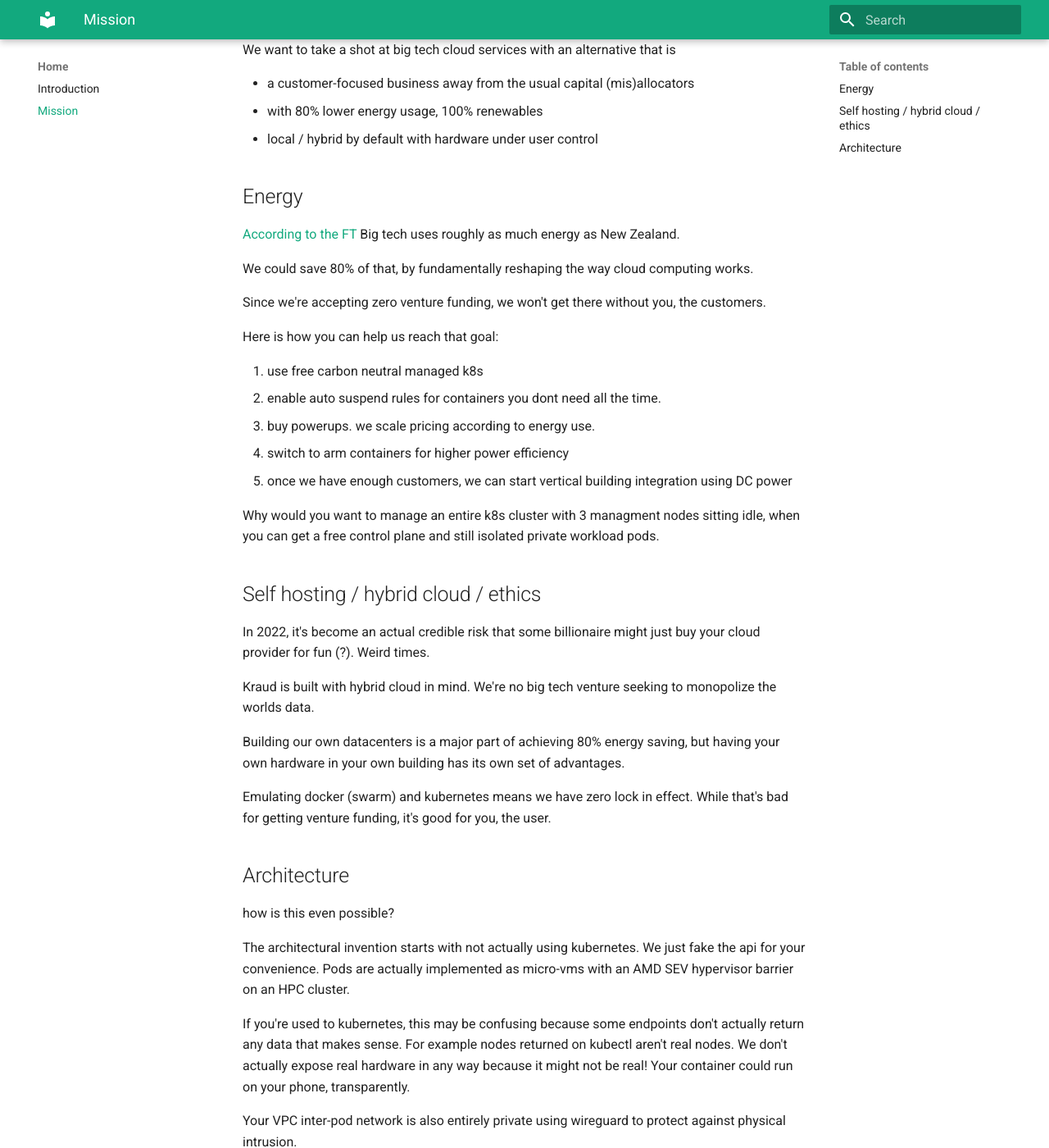
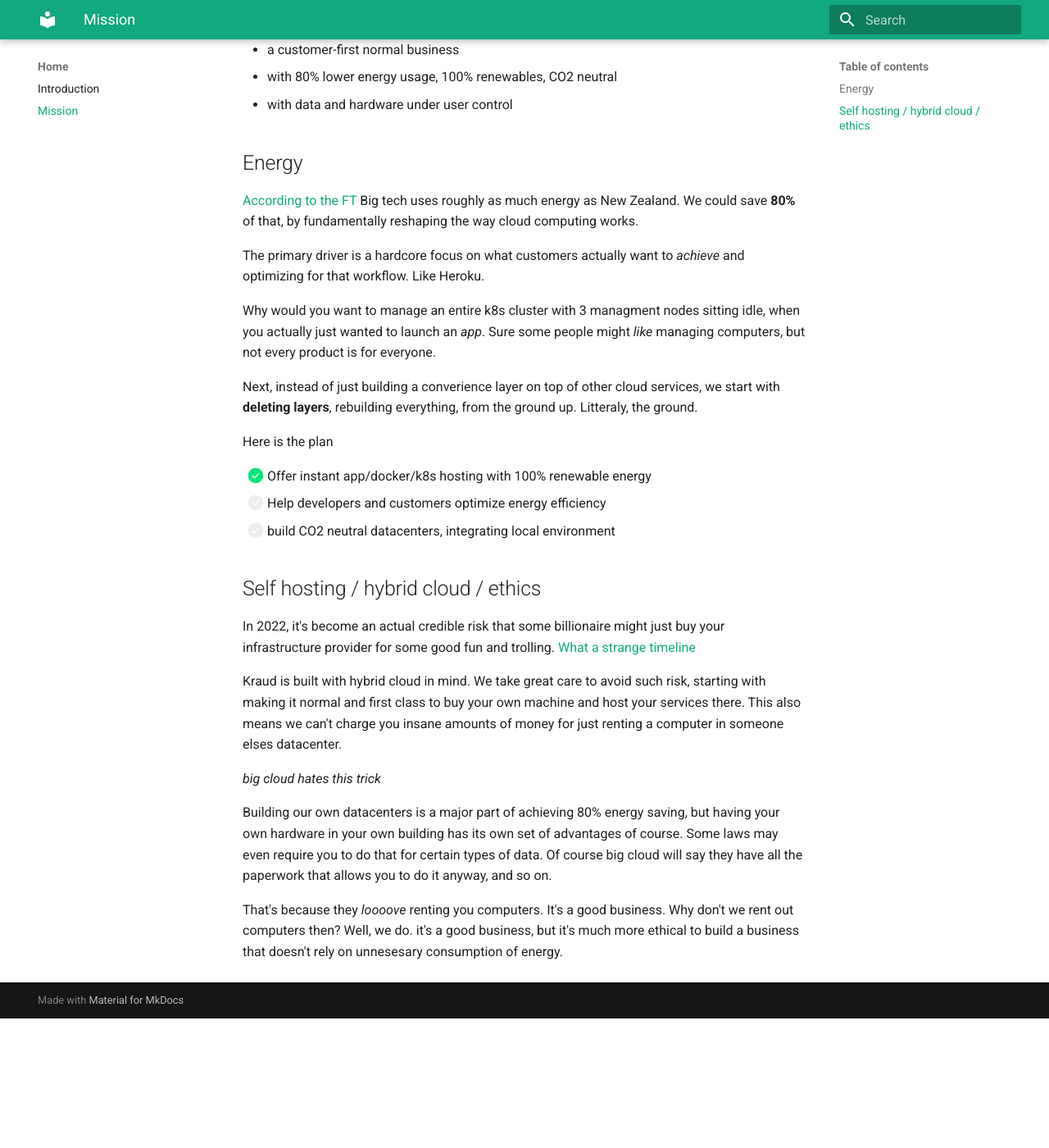
Before and after one commit to kraudcloud/wiki, an MkDocs documentation site: the page built from docs/mission.md, in a window 1280 px wide and 1400 px high, scrolled down 247 px. Shown: the whole window at 82% size. Built offline with MkDocs 1.6.1 and Material for MkDocs 9.7.7, drawn with Linux system fonts in a browser that asks for light colours; after the commit the page ends 1489 px from its top, so only the background shows below that; some of the changed text lies outside the part shown.

Commit message:
documenting our tech

```diff
--- a/docs/mission.md
+++ b/docs/mission.md
@@ -5,65 +5,38 @@
 We're offering managed kubernetes for free, in Europe, in the middle of an energy crisis, with zero venture funding.
 This is a big leap towards a bigger goal:
 
-We want to take a shot at big tech cloud services with an alternative that is
 
- - a customer-focused business away from the usual capital (mis)allocators
- - with 80% lower energy usage, 100% renewables
- - local / hybrid by default with hardware under user control
+ - a customer-first normal business
+ - with 80% lower energy usage, 100% renewables, CO2 neutral
+ - with data and hardware under user control
 
 
 ## Energy
 
 
-[According to the FT](https://www.ft.com/content/0c69d4a4-2626-418d-813c-7337b8d5110d) Big tech uses roughly as much energy as New Zealand.
+[According to the FT](https://www.ft.com/content/0c69d4a4-2626-418d-813c-7337b8d5110d) Big tech uses roughly as much energy as New Zealand. We could save **80%** of that, by fundamentally reshaping the way cloud computing works.
 
-We could save 80% of that, by fundamentally reshaping the way cloud computing works.
+The primary driver is a hardcore focus on what customers actually want to *achieve* and optimizing for that workflow. Like Heroku.
 
-Since we're accepting zero venture funding, we won't get there without you, the customers.
+Why would you want to manage an entire k8s cluster with 3 managment nodes sitting idle, when you actually just wanted to launch an *app*. Sure some people might *like* managing computers, but not every product is for everyone.
 
-Here is how you can help us reach that goal:
+Next, instead of just building a converience layer on top of other cloud services, we start with **deleting layers**,  rebuilding everything, from the ground up. Litteraly, the ground.
 
- 1. use free carbon neutral managed k8s
- 2. enable auto suspend rules for containers you dont need all the time.
- 3. buy powerups. we scale pricing according to energy use.
- 4. switch to arm containers for higher power efficiency
- 5. once we have enough customers, we can start vertical building integration using DC power
+Here is the plan
 
-
-Why would you want to manage an entire k8s cluster with 3 managment nodes sitting idle,
-when you can get a free control plane and still isolated private workload pods.
+ - [x] Offer instant app/docker/k8s hosting with 100% renewable energy
+ - [ ] Help developers and customers optimize energy efficiency
+ - [ ] build CO2 neutral datacenters, integrating local environment
 
 
 ## Self hosting / hybrid cloud / ethics
 
-In 2022, it's become an actual credible risk that some billionaire might just buy your cloud provider for fun (?). Weird times.
+In 2022, it's become an actual credible risk that some billionaire might just buy your infrastructure provider for some good fun and trolling. [What a strange timeline](https://duckduckgo.com/?q=elon+musk+buys+twitter)
 
-Kraud is built with hybrid cloud in mind. We're no big tech venture seeking to monopolize the worlds data.
+Kraud is built with hybrid cloud in mind. We take great care to avoid such risk, starting with making it normal and first class to buy your own machine and host your services there. This also means we can't charge you insane amounts of money for just renting a computer in someone elses datacenter.
 
-Building our own datacenters is a major part of achieving 80% energy saving, but having your own hardware in your own building has its own set of advantages.
+*big cloud hates this trick*
 
-Emulating docker (swarm) and kubernetes means we have zero lock in effect.
-While that's bad for getting venture funding, it's good for you, the user.
+Building our own datacenters is a major part of achieving 80% energy saving, but having your own hardware in your own building has its own set of advantages of course. Some laws may even require you to do that for certain types of data. Of course big cloud will say they have all the paperwork that allows you to do it anyway, and so on.
 
-
-## Architecture
-
-how is this even possible?
-
-The architectural invention starts with not actually using kubernetes.
-We just fake the api for your convenience. Pods are actually implemented as micro-vms with an AMD SEV hypervisor barrier on an HPC cluster.
-
-If you're used to kubernetes, this may be confusing because some endpoints don't actually return any data that makes sense.
-For example nodes returned on kubectl aren't real nodes. We don't actually expose real hardware in any way because it might not be real!
-Your container could run on your phone, transparently.
-
-Your VPC inter-pod network is also entirely private using wireguard to protect against physical intrusion.
-
-The control plane is a proprietary multi-tenancy distributed machine somewhat inspired by the original google borg.
-
-This may lead to a bumpy experience in early stages where we're not done emulating all of the k8s apis,
-but in turn has the advantage that we also emulate other apis for the same virtual cluster, such as docker swarm.
-You can use all of these tools with the same cluster.
-
-Clusters can be as small as 1GB of memory, with the control plane not using any of that.
-The theoretical cluster size limit is 100 Petabyte of main memory, but in practice we currently can't offer more than 1TB due to hardware cost.
+That's because they *loooove* renting you computers. It's a good business. Why don't we rent out computers then? Well, we do. it's a good business, but it's much more ethical to build a business that doesn't rely on unnesesary consumption of energy.
--- a/mkdocs.yml
+++ b/mkdocs.yml
@@ -39,3 +39,8 @@ nav:
     - Incoming Connections: quickstart/ingress.md
     - Persistent Volumes: quickstart/volumes.md
     - Confidential Compute: quickstart/confidential.md
+  - Technology:
+    - Compute:  technology/architecture.md
+    - Network:  technology/vpc.md
+    - Storage:  technology/storage.md
+    - Confidential: technology/confidential.md
--- a/overrides/404.html
+++ /dev/null
@@ -1,116 +0,0 @@
-{% extends "main.html" %}
-
-<!-- Content -->
-{% block content %}
-
-<section class="section_plan">
-    <div class="plan_wrapper wrapper">
-        <div class="plan_block plan_block-left">
-            <div class="plan_img-wrapper">
-                <img id="plan_img1" src="./assets/images/plan_img1.svg" alt="image" width="96" height="101" />
-                <img id="plan_img2" src="./assets/images/plan_img2.svg" alt="image" width="115" />
-                <img id="plan_img3" src="./assets/images/plan_img2.svg" alt="image" width="110" />
-                <img id="plan_img4" src="./assets/images/plan_img2.svg" alt="image" width="60" />
-                <img id="plan_img5" src="./assets/images/plan_img2.svg" alt="image" width="85" />
-            </div>
-
-            <h2 class="plan_title">How much is the fish?</h2>
-            <p class="plan_subtitle">Pricing is based on total cluster memory.</p>
-            <a href="/auth/login" target="_blank" class="button button_primary button_glow button_plan">
-                <img id="button_shine" src="./assets/images/btn_shine.svg" alt="">
-                I want to try
-            </a>
-        </div>
-
-        <div class="plan_block plan_block-right">
-
-            <div class="plan_block-item">
-                <h4 class="plan_block-title">Batteries included</h4>
-                <p class="plan_block-text">Everything else is included. No surprising charges, no hidden fees.</p>
-            </div>
-
-            <div class="plan_block-item">
-                <h4 class="plan_block-title">Scale at any time</h4>
-                <p class="plan_block-text">Adjust your plan dynamically. You'll be charged monthly for the highest
-                    selected limit.</p>
-            </div>
-        </div>
-    </div>
-
-    <label class="range js-range">
-        <div class="wrapper">
-            <div class="range__input-wrapper">
-                <button class="range__button js-range__button--decrease">
-                    <svg id="image--decrease" width="24" height="25" viewBox="0 0 24 25" fill="none"
-                        xmlns="http://www.w3.org/2000/svg">
-                        <path opacity="0.4" fill-rule="evenodd" clip-rule="evenodd"
-                            d="M13.25 12.5C13.25 12.0858 13.5858 11.75 14 11.75H19C19.4142 11.75 19.75 12.0858 19.75 12.5C19.75 12.9142 19.4142 13.25 19 13.25H14C13.5858 13.25 13.25 12.9142 13.25 12.5Z"
-                            fill="#F5F5F6" />
-                        <path fill-rule="evenodd" clip-rule="evenodd"
-                            d="M4.25 12.5C4.25 12.0858 4.58579 11.75 5 11.75H14C14.4142 11.75 14.75 12.0858 14.75 12.5C14.75 12.9142 14.4142 13.25 14 13.25H5C4.58579 13.25 4.25 12.9142 4.25 12.5Z"
-                            fill="#F5F5F6" />
-                    </svg>
-                </button>
-
-                <input class="range__input js-range__input" type="range" min="1" max="9" step="1" value="1"
-                    data-value="1">
-
-                <button class="range__button js-range__button--increase">
-                    <svg id="image--increase" width="24" height="25" viewBox="0 0 24 25" fill="none"
-                        xmlns="http://www.w3.org/2000/svg">
-                        <path opacity="0.4" fill-rule="evenodd" clip-rule="evenodd"
-                            d="M12 4.75C12.4142 4.75 12.75 5.08579 12.75 5.5V8.5C12.75 8.91421 12.4142 9.25 12 9.25C11.5858 9.25 11.25 8.91421 11.25 8.5V5.5C11.25 5.08579 11.5858 4.75 12 4.75ZM4.25 12.5C4.25 12.0858 4.58579 11.75 5 11.75H8C8.41421 11.75 8.75 12.0858 8.75 12.5C8.75 12.9142 8.41421 13.25 8 13.25H5C4.58579 13.25 4.25 12.9142 4.25 12.5ZM15.25 12.5C15.25 12.0858 15.5858 11.75 16 11.75H19C19.4142 11.75 19.75 12.0858 19.75 12.5C19.75 12.9142 19.4142 13.25 19 13.25H16C15.5858 13.25 15.25 12.9142 15.25 12.5ZM12 15.75C12.4142 15.75 12.75 16.0858 12.75 16.5V19.5C12.75 19.9142 12.4142 20.25 12 20.25C11.5858 20.25 11.25 19.9142 11.25 19.5V16.5C11.25 16.0858 11.5858 15.75 12 15.75Z"
-                            fill="#F5F5F6" />
-                        <path fill-rule="evenodd" clip-rule="evenodd"
-                            d="M12 7.75C12.4142 7.75 12.75 8.08579 12.75 8.5V11.75H16C16.4142 11.75 16.75 12.0858 16.75 12.5C16.75 12.9142 16.4142 13.25 16 13.25H12.75V16.5C12.75 16.9142 12.4142 17.25 12 17.25C11.5858 17.25 11.25 16.9142 11.25 16.5V13.25H8C7.58579 13.25 7.25 12.9142 7.25 12.5C7.25 12.0858 7.58579 11.75 8 11.75H11.25V8.5C11.25 8.08579 11.5858 7.75 12 7.75Z"
-                            fill="#F5F5F6" />
-                    </svg>
-                </button>
-            </div>
-
-            <div class="range__output-wrapper">
-                <div class="range__output-item range__output-item1">
-                    <div class="range__value">
-                        <ul id="js-range__amount">
-                            <li> 4 </li>
-                            <li> 8 </li>
-                            <li> 16 </li>
-                            <li> 32 </li>
-                            <li> 64 </li>
-                            <li> 128 </li>
-                            <li> 256 </li>
-                            <li> 512 </li>
-                            <li> 1 </li>
-                        </ul>
-                    </div>
-
-                    <img class="range__img" id="js-range__gb" src="./assets/images/gigabyte.svg" alt="gb">
-                    <img class="range__img" id="js-range__tb" src="./assets/images/tbyte.svg" alt="tb">
-                    <p class="range__text">Memory</p>
-                </div>
-
-                <div class="range__output-item">
-                    <img class="range__img range__img-euro" src="./assets/images/euro.svg" alt="euro">
-
-                    <div class="range__value range__value-price">
-                        <ul id="js-range__price">
-                            <li> 20 </li>
-                            <li> 40 </li>
-                            <li> 80 </li>
-                            <li> 160 </li>
-                            <li> 320 </li>
-                            <li> 640 </li>
-                            <li> 1280 </li>
-                            <li> 2560 </li>
-                            <li> 5120 </li>
-                        </ul>
-                    </div>
-
-                    <p class="range__text">Per Month*</p>
-                </div>
-            </div>
-        </div>
-    </label>
-</section>
-
-{% endblock %}
```
Also changed, not shown: docs/technology/architecture.md (added, +65 -0 lines), docs/technology/storage.md (added, +10 -0 lines), docs/technology/vpc.md (added, +24 -0 lines), docs/technology/boot.gif (added), docs/technology/confidential.md (added), docs/technology/macro.png (added), docs/technology/spoon.jpg (added), docs/technology/storagenode.jpg (added), docs/technology/wg.png (added).
